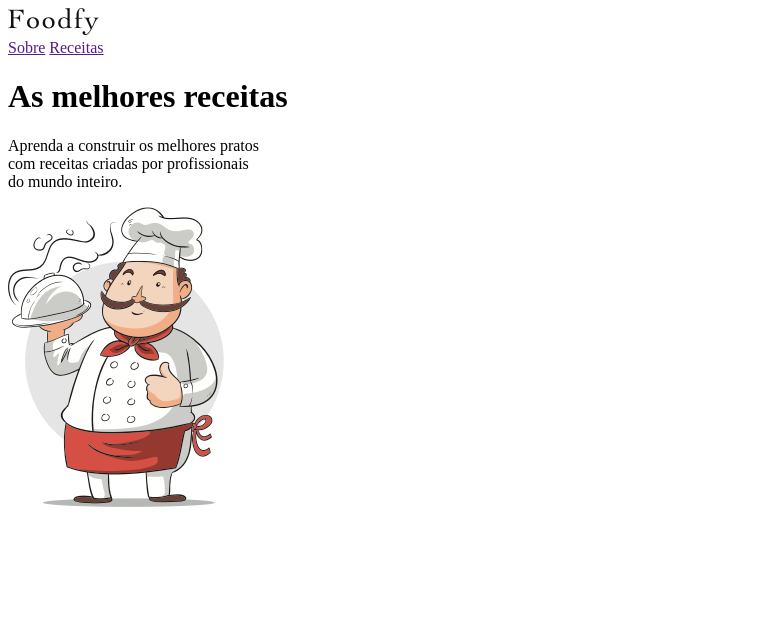
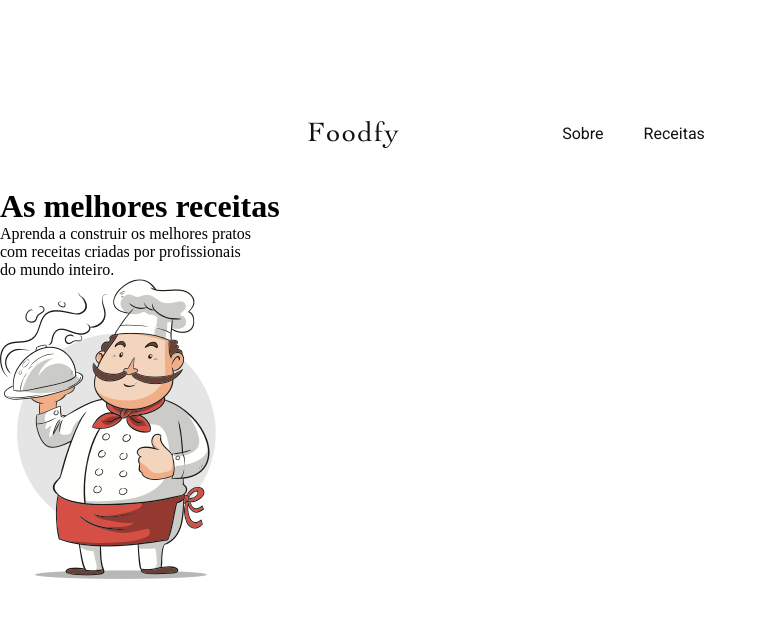
Before and after one commit to keilaviana/Foodfy, a plain HTML site: page index.html in a window 1280 px wide. Shown: the whole page, without its empty margins (0-767 px from the left). Drawn offline with Linux system fonts and the light colour scheme.

Commit message:
add style header

```diff
--- a/index.html
+++ b/index.html
@@ -3,6 +3,8 @@
 <head>
     <meta charset="UTF-8">
     <meta name="viewport" content="width=device-width, initial-scale=1.0">
+
+    <link rel="stylesheet" href="./styles/main.css">
 
     <title>Foodfy</title>
 </head>
--- a/styles/main.css
+++ b/styles/main.css
@@ -3,3 +3,28 @@
     margin: 0;
     padding: 0;
 }
+
+header{
+    display: flex;
+    margin: 7.55rem 19.25rem 2.5rem;
+    align-items: center;
+    flex-direction: row;
+}
+
+header nav{
+    display: flex;
+    flex-direction: row;
+    flex-wrap: nowrap;
+    margin: 0;
+    margin-left: 10.2rem;
+}
+
+header nav a{
+    margin-right: 2.5rem;
+    text-decoration: none;
+    font-family: 'Roboto', sans-serif;
+    font-weight: normal;
+    font-size: 16px;
+    color: #111111;
+    line-height: 26px;
+}
```
